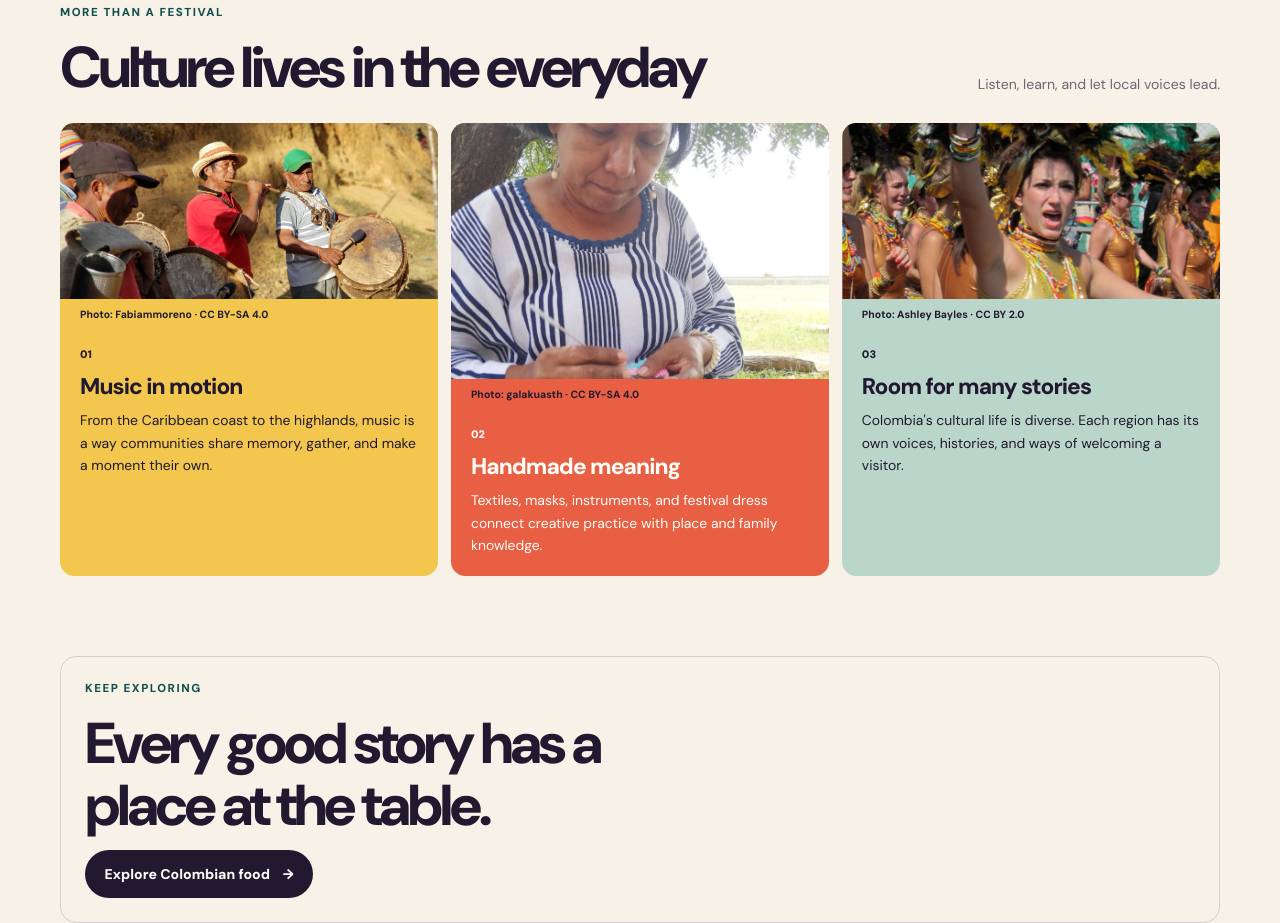
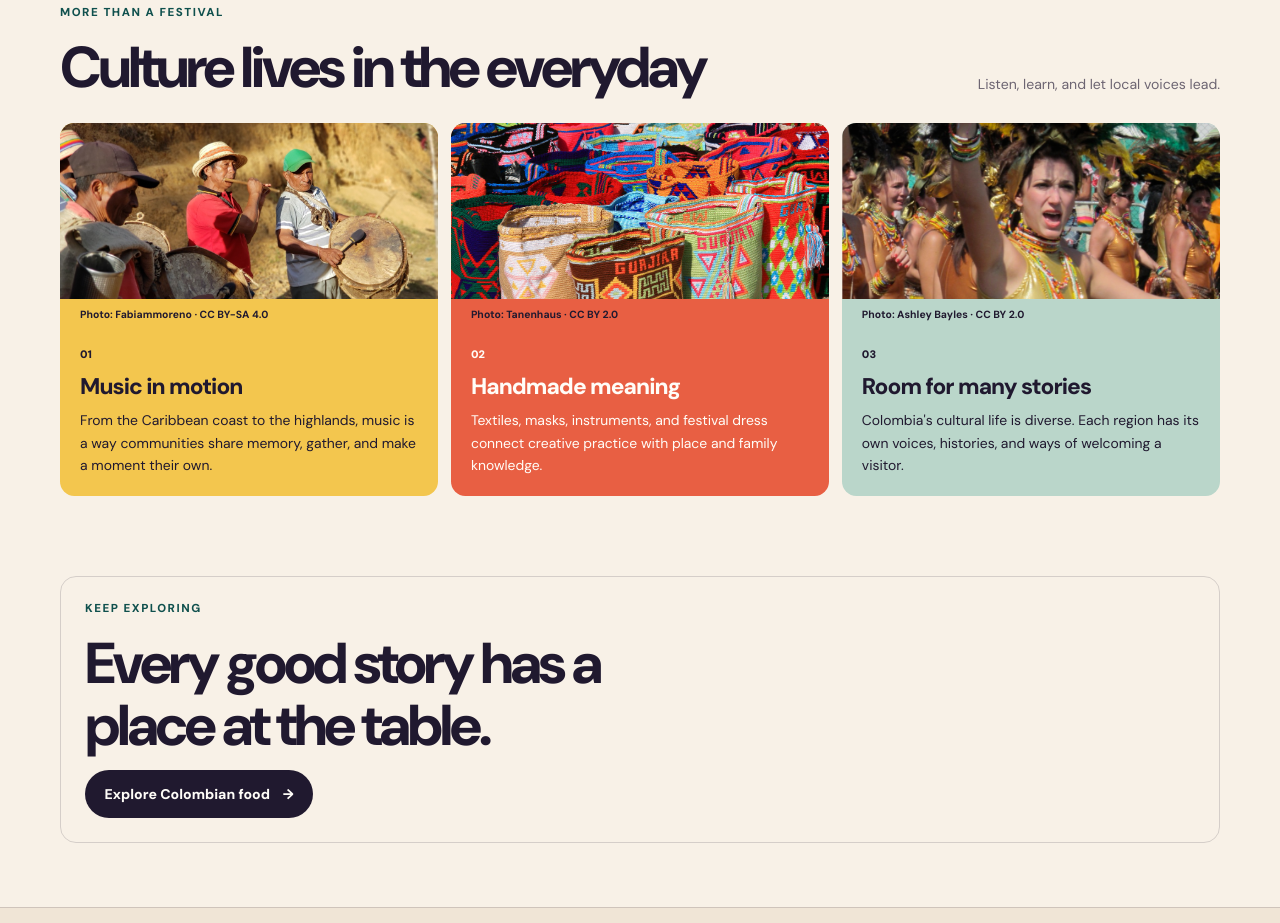
Before and after one commit to kuinnster/country-website-genai, a plain HTML site: page culture.html in a window 1280 px wide. Shown: the part 1720-2643 px from the top of the page. Drawn offline with Linux system fonts and the light colour scheme.

Commit message:
Replace handmade card photo with Wayuu bags
Co-authored-by: Copilot <223556219+Copilot@users.noreply.github.com>

```diff
--- a/css/styles.css
+++ b/css/styles.css
@@ -1080,11 +1080,6 @@ h3 {
   object-fit: cover;
 }
 
-.tradition-card-coral .tradition-image {
-  height: 16rem;
-  object-position: center 35%;
-}
-
 .tradition-figure figcaption {
   padding: 0.5rem 1.25rem 0;
   font-size: 0.65rem;
--- a/culture.html
+++ b/culture.html
@@ -109,8 +109,8 @@
           </article>
           <article class="tradition-card tradition-card-coral">
             <figure class="tradition-figure">
-              <img class="tradition-image" src="assets/images/wayuu-weaving.jpg" alt="A Wayuu woman working on a colorful woven textile." width="825" height="1100" loading="lazy" decoding="async">
-              <figcaption>Photo: galakuasth · CC BY-SA 4.0</figcaption>
+              <img class="tradition-image" src="assets/images/wayuu-mochilas.jpg" alt="A colorful group of Wayuu mochila bags with geometric woven patterns." width="1024" height="725" loading="lazy" decoding="async">
+              <figcaption>Photo: Tanenhaus · CC BY 2.0</figcaption>
             </figure>
             <span class="tradition-number">02</span>
             <h3>Handmade meaning</h3>
```
Also changed, not shown: credits.html (+3 -3 lines), assets/images/wayuu-mochilas.jpg (added), assets/images/wayuu-weaving.jpg (deleted), 2 other files.
